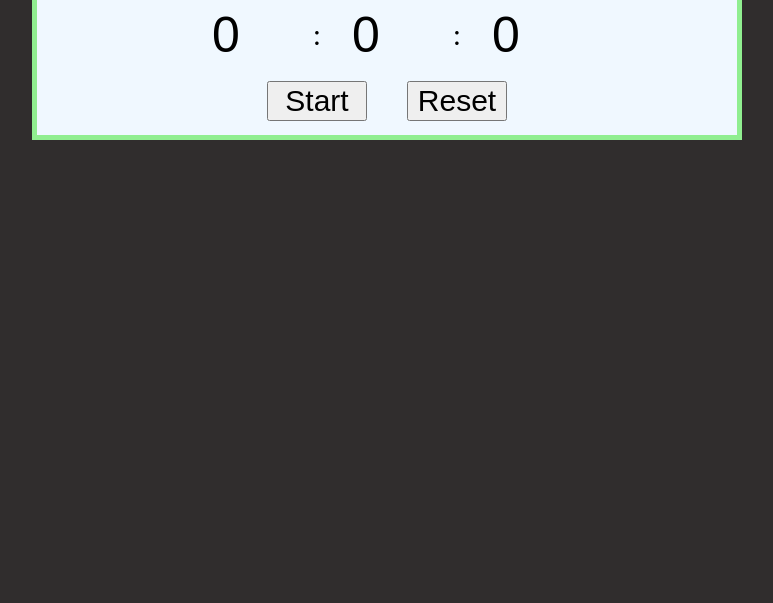
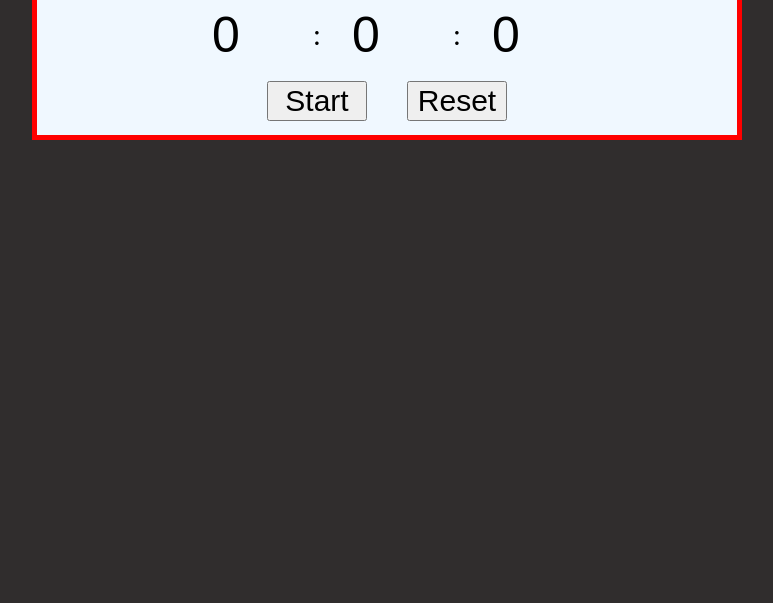
Before and after one commit to CameronHoying/Time-Wise, a plain HTML site: page index.html in a window 1280 px wide. Shown: the part 197-800 px from the top of the page, without its empty margins (253-1026 px from the left). Drawn offline with Linux system fonts and the light colour scheme.

Commit message:
Update style.css

```diff
--- a/style.css
+++ b/style.css
@@ -19,7 +19,7 @@ h2 {
     width: 700px;
     background-color: aliceblue;
     margin: 0 auto;
-    border: 5px solid lightgreen;
+    border: 5px solid red;
 
     display: grid;
     grid-template-columns: repeat(5, 1fr);
```
